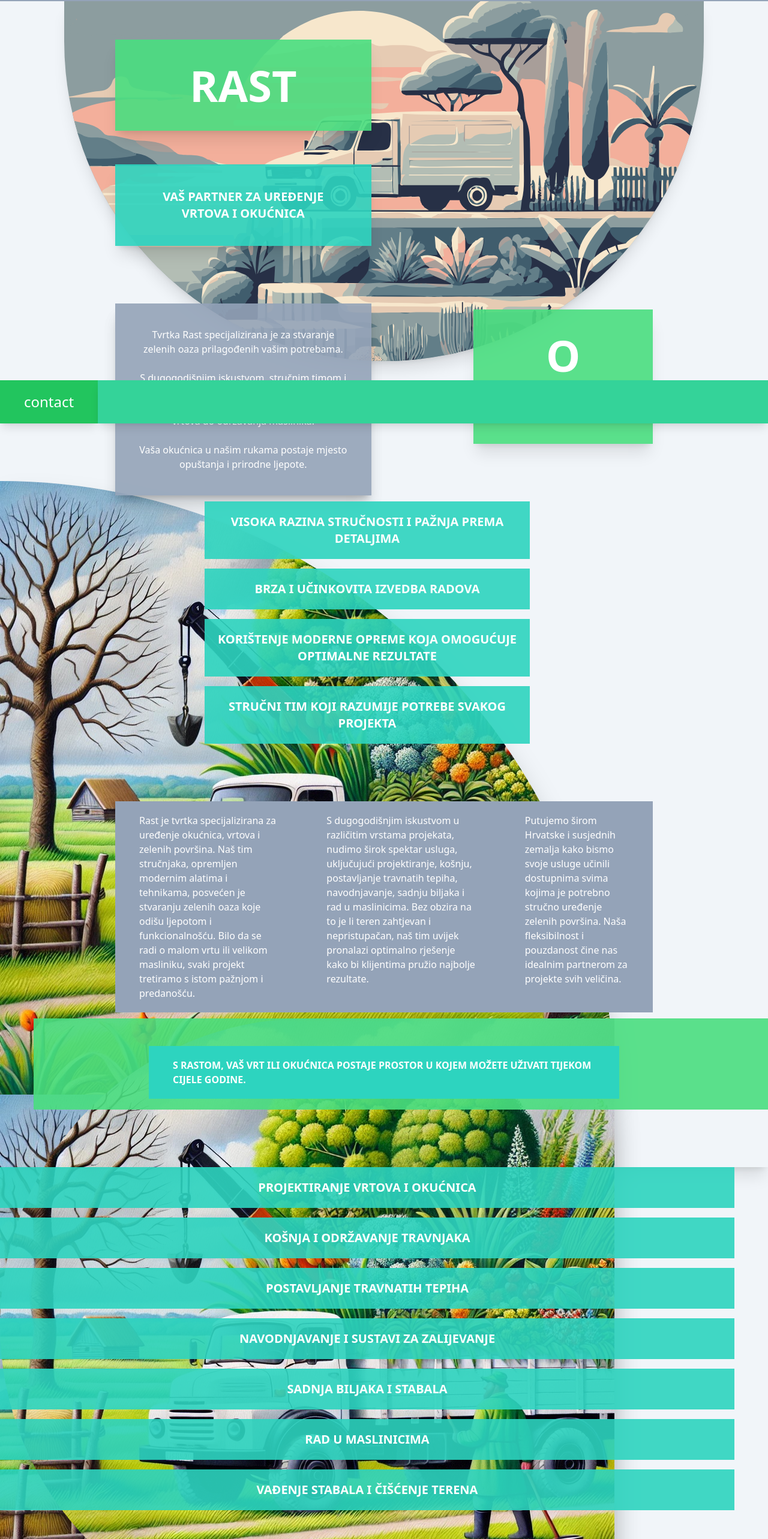
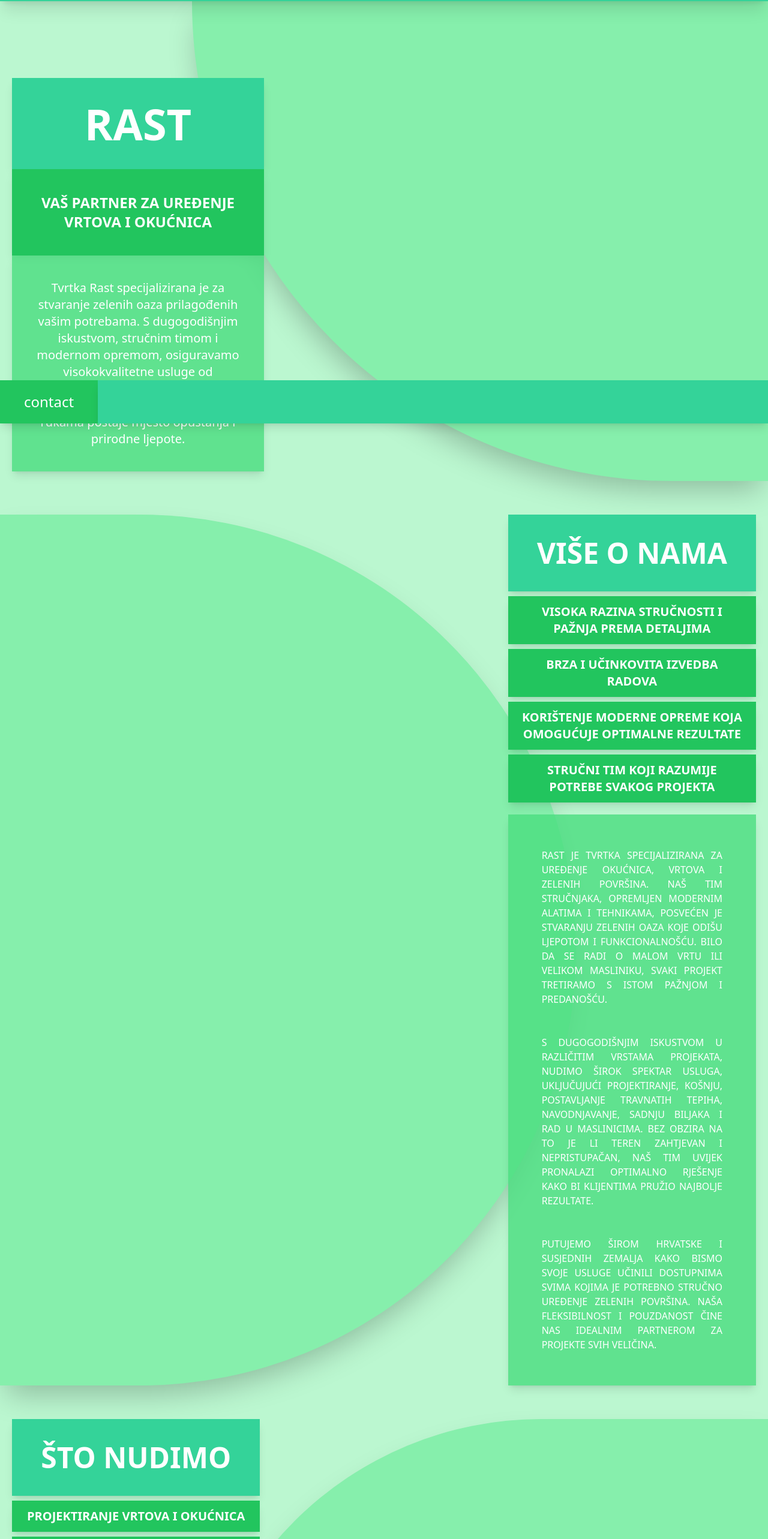
Before and after one commit to F00sh/rast, a Nuxt app: page / in a window 1280 px wide. Shown: the part 94-2660 px from the top of the page at 60% size. Built offline with nearby package versions, Linux system fonts and the light colour scheme.

Commit message:
posloženo kao

```diff
--- a/components/About.vue
+++ b/components/About.vue
@@ -1,138 +1,102 @@
 <template>
-  <div class="w-full h-screen relative">
-    <div class="absolute -z-10 flex flex-col">
-        <div class="">
-            <img src="/img/about_img.jpg" alt="about" class="w-full h-1/2 object-cover rounded-tr-full shadow-2xl">
-            <img src="/img/about_img.jpg" alt="about2" class="w-full h-1/2 object-cover shadow-2xl">
-            <img src="/img/about_img.jpg" alt="about3" class="w-full h-1/2 object-cover rounded-bl-full shadow-2xl">
-        </div>
-    </div>
+    <div class="relative
 
-    <div class="flex flex-col
-                items-center
-                justify-center
-                w-full h-screen
+                mb-32 lg:mb-14
+                text-white
+                top-0
+                w-full h-full
+                flex flex-col
+                items-start
+                justify-start">
 
-                lg:px-48
-                relative">
+      <div class="absolute
+                  -z-10
+                  bg-green-300
+                  w-full lg:w-3/4 h-full
+                  rounded-r-full
+                  shadow-2xl">
+      </div>
 
-        <div class="w-full h-max
+      <div class="w-full h-full
+                  px-5
+                  flex flex-col
+                  items-center
+                  justify-center">
+
+        <div class="w-full h-2/3
                     flex flex-col
-                    right-0
-                    justify-center
-                    items-center lg:items-end
-                    pb-24 pl-14 lg:pl-0">
+                    items-end
+                    justify-start">
 
-            <h1 class=" bg-green-400
+          <div class="bg-emerald-400
+                      w-8/12 lg:w-4/12
+                      text-center
+                      py-10 px-10 mb-2
+                      shadow-lg">
 
-                        bg-opacity-90
-                        w-full lg:w-1/3
-                        text-7xl
-                        uppercase
-                        font-black
-                        text-white
-                        text-center
-                        py-10
-                        shadow-xl">
+            <h1 class="text-5xl
+                       uppercase
+                       font-black">
+              više o nama
+            </h1>
+          </div>
+          <div class="bg-green-500
+                      w-8/12 lg:w-4/12
+                      text-center
+                      py-3 px-5 mb-2
+                      shadow-lg">
 
-                  o nama
-            </h1>
-        </div>
-        <div class="w-full h-max lg:w-2/3
-                    flex flex-col
-                    justify-center
-                    items-center lg:justify-end
-
-                    pb-24 pr-14">
-
-            <h2 class="bg-teal-400
-                       bg-opacity-90
-                       w-full
-                       text-xl
-                       uppercase
-                       font-bold
-                       text-white
-                       text-center
-                       py-5 px-5
-                       mb-4">
-
+            <h2 class="text-xl uppercase font-semibold">
                 Visoka razina stručnosti i pažnja prema detaljima
             </h2>
-            <h2 class="bg-teal-400
-                       bg-opacity-90
-                       w-full
-                       text-xl
-                       uppercase
-                       font-bold
-                       text-white
-                       text-center
-                       py-5 px-5
-                       mb-4">
+          </div>
+          <div class="bg-green-500
+                      w-8/12 lg:w-4/12
+                      text-center
+                      py-3 px-5 mb-2
+                      shadow-lg">
 
+            <h2 class="text-xl uppercase font-semibold">
                 Brza i učinkovita izvedba radova
             </h2>
-            <h2 class="bg-teal-400
-                       bg-opacity-90
-                       w-full
-                       text-xl
-                       uppercase
-                       font-bold
-                       text-white
-                       text-center
-                       py-5 px-5
-                       mb-4">
+          </div>
+          <div class="bg-green-500
+                      w-8/12 lg:w-4/12
+                      text-center
+                      py-3 px-5 mb-2
+                      shadow-lg">
 
+            <h2 class="text-xl uppercase font-semibold">
                 Korištenje moderne opreme koja omogućuje optimalne rezultate
             </h2>
-            <h2 class="bg-teal-400
-                       bg-opacity-90
-                       w-full
-                       text-xl
-                       uppercase
-                       font-bold
-                       text-white
-                       text-center
-                       py-5 px-5">
+          </div>
+          <div class="bg-green-500
+                      w-8/12 lg:w-4/12
+                      text-center
+                      py-3 px-5 mb-5
+                      shadow-lg">
 
+            <h2 class="text-xl uppercase font-semibold">
                 Stručni tim koji razumije potrebe svakog projekta
             </h2>
+          </div>
+          <div class="bg-green-400
+                      bg-opacity-80
+                      w-full lg:w-4/12
+                      text-justify
+                      py-14 px-14
+                      shadow-lg">
+
+            <h3 class="text-md uppercase font-light">
+                Rast je tvrtka specijalizirana za uređenje okućnica, vrtova i zelenih površina. Naš tim stručnjaka, opremljen modernim alatima i tehnikama, posvećen je stvaranju zelenih oaza koje odišu ljepotom i funkcionalnošću. Bilo da se radi o malom vrtu ili velikom masliniku, svaki projekt tretiramo s istom pažnjom i predanošću.
+                <br/><br/><br/>
+                S dugogodišnjim iskustvom u različitim vrstama projekata, nudimo širok spektar usluga, uključujući projektiranje, košnju, postavljanje travnatih tepiha, navodnjavanje, sadnju biljaka i rad u maslinicima. Bez obzira na to je li teren zahtjevan i nepristupačan, naš tim uvijek pronalazi optimalno rješenje kako bi klijentima pružio najbolje rezultate.
+                <br/><br/><br/>
+                Putujemo širom Hrvatske i susjednih zemalja kako bismo svoje usluge učinili dostupnima svima kojima je potrebno stručno uređenje zelenih površina. Naša fleksibilnost i pouzdanost čine nas idealnim partnerom za projekte svih veličina.
+            </h3>
+          </div>
         </div>
-        <div class="flex
-                    flex-col
-                    lg:flex-row
-                    ">
 
-            <h2 class="text-md
-                       text-white
-                       bg-slate-400
-                       py-5 px-10
-                       mb-14">
-                Rast je tvrtka specijalizirana za uređenje okućnica, vrtova i zelenih površina. Naš tim stručnjaka, opremljen modernim alatima i tehnikama, posvećen je stvaranju zelenih oaza koje odišu ljepotom i funkcionalnošću. Bilo da se radi o malom vrtu ili velikom masliniku, svaki projekt tretiramo s istom pažnjom i predanošću.
-            </h2>
-            <h2 class="text-md
-                       text-white
-                       bg-slate-400
-                       py-5 px-10
-                       mb-14">
-                S dugogodišnjim iskustvom u različitim vrstama projekata, nudimo širok spektar usluga, uključujući projektiranje, košnju, postavljanje travnatih tepiha, navodnjavanje, sadnju biljaka i rad u maslinicima. Bez obzira na to je li teren zahtjevan i nepristupačan, naš tim uvijek pronalazi optimalno rješenje kako bi klijentima pružio najbolje rezultate.
-            </h2>
-            <h2 class="text-md
-                       text-white
-                       bg-slate-400
-                       py-5 px-10
-                       mb-14">
-                Putujemo širom Hrvatske i susjednih zemalja kako bismo svoje usluge učinili dostupnima svima kojima je potrebno stručno uređenje zelenih površina. Naša fleksibilnost i pouzdanost čine nas idealnim partnerom za projekte svih veličina.
-            </h2>
-        </div>
-        <div class="text-white
-                    uppercase
-                    font-bold
-                    px-14 pb-14">
-            <h3 class="bg-teal-400
-                        py-5 px-10">
-                S Rastom, vaš vrt ili okućnica postaje prostor u kojem možete uživati tijekom cijele godine.
-            </h3>
-        </div>
+      </div>
     </div>
-  </div>
-</template>
+  </template>
--- a/components/Header.vue
+++ b/components/Header.vue
@@ -1,90 +1,69 @@
 <template>
-  <div class="relative
-              -z-50
-              w-full
-              h-screen
-              flex
+  <div class="text-white
+              relative
+              top-0
+              mb-32 lg:mb-14
+              w-full h-screen
+              flex flex-col
+              items-center
+              justify-start">
+
+    <div class="absolute
+                -z-10
+                bg-green-300
+                right-0
+                w-full lg:w-3/4 h-2/3 lg:h-full
+                rounded-bl-full
+                shadow-2xl">
+    </div>
+
+    <div class="w-full h-full
+                pl-5
+                flex flex-col
+                items-center
+                justify-start
+                pt-32">
+
+      <div class="w-full h-2/3
+                  flex flex-col
                   items-start
-              lg:justify-center">
+                  justify-start">
 
-    <img src="/img/header_img.svg" alt="header" class="absolute
-                                                       w-full h-3/4 lg:w-10/12
-                                                       object-cover
-                                                       rounded-bl-full lg:rounded-b-full
-                                                       shadow-xl">
+        <div class="bg-emerald-400
+                    w-8/12 lg:w-4/12
+                    text-center
+                    py-10 mb-0
+                    shadow-lg">
 
-  </div>
-  <div class="absolute
-              top-40 lg:top-50
-              bg-opacity-80
-              w-full lg:w-1/3
-              h-full
-              flex-col
-              justify-start
-              items-center
-              px-14 lg:px-0 lg:mx-48">
-
-    <div class="
-                w-full
-                h-max
-                flex flex-col
-                justify-center
-                items-center
-                pb-14">
-
-      <h1 class="bg-green-400
-                  bg-opacity-90
-                  w-full
-                  text-7xl
+          <h1 class="text-7xl
                      uppercase
-                  font-black
-                  text-white
-                  text-center
-                  py-10
-                  shadow-xl">
-
+                     font-black">
             rast
           </h1>
         </div>
-    <div class="
-                w-full h-max
-                flex flex-col
-                justify-center
-                items-center
-                pb-24">
-
-      <h2 class="bg-teal-400
-                  bg-opacity-90
-                  w-full
-                  text-xl
-                  uppercase
-                  font-bold
-                  text-white
+        <div class="bg-green-500
+                    w-8/12 lg:w-4/12
                     text-center
                     py-10 px-10
-                  shadow-xl">
+                    shadow-lg">
 
+          <h2 class="text-2xl uppercase font-semibold">
             Vaš partner za uređenje vrtova i okućnica
           </h2>
         </div>
-    <div class="
-                w-full h-max
-                flex flex-col
-                justify-center
-                items-center
-                shadow-xl">
-
-      <h3 class="bg-slate-400
-                  bg-opacity-90
-                  w-full
-                  text-md
-                  font-medium
-                  text-white
+        <div class="bg-green-400
+                    bg-opacity-80
+                    w-8/12 lg:w-4/12 h-max
                     text-center
                     py-10 px-10
-                  shadow-xl">
-        Tvrtka Rast specijalizirana je za stvaranje zelenih oaza prilagođenih vašim potrebama.<br/><br/> S dugogodišnjim iskustvom, stručnim timom i modernom opremom, osiguravamo visokokvalitetne usluge od projektiranja vrtova do održavanja maslinika.<br/><br/> Vaša okućnica u našim rukama postaje mjesto opuštanja i prirodne ljepote.
+                    shadow-lg">
+
+          <h3 class="text-xl font-light">
+            Tvrtka Rast specijalizirana je za stvaranje zelenih oaza prilagođenih vašim potrebama. S dugogodišnjim iskustvom, stručnim timom i modernom opremom, osiguravamo visokokvalitetne usluge od projektiranja vrtova do održavanja maslinika. Vaša okućnica u našim rukama postaje mjesto opuštanja i prirodne ljepote.
           </h3>
         </div>
       </div>
+
+    </div>
+  </div>
 </template>
--- a/components/Services.vue
+++ b/components/Services.vue
@@ -1,127 +1,131 @@
 <template>
-  <div class="w-full min-h-screen pt-24">
-    <div class="-z-10 absolute flex flex-col">
-        <img src="/img/about_img.jpg" alt="services" class="w-full h-1/2 object-cover rounded-l-full shadow-2xl">
+  <div class="relative
+
+              mb-32
+              text-white
+              top-0
+              w-full h-full
+              flex flex-col
+              items-start
+              justify-start">
+
+    <div class="absolute
+                right-0
+                -z-10
+                bg-green-300
+                w-full lg:w-3/4 h-full
+                rounded-l-full
+                shadow-2xl">
     </div>
-    <div class="w-full
-                h-max
+
+    <div class="w-full h-full
+                px-5
                 flex flex-col
-                justify-center
                 items-center
-                shadow-xl
-                pb-24 pl-14">
+                justify-center">
 
-            <h1 class="bg-green-400
-                  bg-opacity-90
-                  w-full
-                  text-7xl
+      <div class="w-full h-2/3
+                  flex flex-col
+                  items-start
+                  justify-start">
+
+        <div class="bg-emerald-400
+                    w-8/12 lg:w-4/12
+                    text-center
+                    py-10 px-10 mb-2
+                    shadow-lg">
+
+          <h1 class="text-5xl
                      uppercase
-                  font-black
-                  text-white
-                  text-center
-                  py-10">
-            usluge
-
+                     font-black">
+            što nudimo
           </h1>
         </div>
-    <div class="w-full h-max
-                    flex flex-col
-                    justify-center
-                    items-center
-                    shadow-xl
-                    pb-24 pr-14">
+        <div class="bg-green-500
+                    w-8/12 lg:w-4/12
+                    text-center
+                    py-3 px-5 mb-2
+                    shadow-lg">
 
-            <h2 class="bg-teal-400
-                       bg-opacity-90
-                       w-full
-                       text-xl
-                       uppercase
-                       font-bold
-                       text-white
-                       text-center
-                       py-5 px-5
-                       mb-4">
-
+          <h2 class="text-xl uppercase font-semibold">
             Projektiranje vrtova i okućnica
           </h2>
-            <h2 class="bg-teal-400
-                       bg-opacity-90
-                       w-full
-                       text-xl
-                       uppercase
-                       font-bold
-                       text-white
+        </div>
+        <div class="bg-green-500
+                    w-8/12 lg:w-4/12
                     text-center
-                       py-5 px-5
-                       mb-4">
+                    py-3 px-5 mb-2
+                    shadow-lg">
 
+          <h2 class="text-xl uppercase font-semibold">
             Košnja i održavanje travnjaka
           </h2>
-            <h2 class="bg-teal-400
-                       bg-opacity-90
-                       w-full
-                       text-xl
-                       uppercase
-                       font-bold
-                       text-white
+        </div>
+        <div class="bg-green-500
+                    w-8/12 lg:w-4/12
                     text-center
-                       py-5 px-5
-                       mb-4">
+                    py-3 px-5 mb-2
+                    shadow-lg">
 
+          <h2 class="text-xl uppercase font-semibold">
             Postavljanje travnatih tepiha
           </h2>
-            <h2 class="bg-teal-400
-                       bg-opacity-90
-                       w-full
-                       text-xl
-                       uppercase
-                       font-bold
-                       text-white
+        </div>
+        <div class="bg-green-500
+                    w-8/12 lg:w-4/12
                     text-center
-                       py-5 px-5
-                       mb-4">
+                    py-3 px-5 mb-2
+                    shadow-lg">
 
+          <h2 class="text-xl uppercase font-semibold">
             Navodnjavanje i sustavi za zalijevanje
           </h2>
-            <h2 class="bg-teal-400
-                       bg-opacity-90
-                       w-full
-                       text-xl
-                       uppercase
-                       font-bold
-                       text-white
+        </div>
+        <div class="bg-green-500
+                    w-8/12 lg:w-4/12
                     text-center
-                       py-5 px-5
-                       mb-4">
+                    py-3 px-5 mb-2
+                    shadow-lg">
 
+          <h2 class="text-xl uppercase font-semibold">
             Sadnja biljaka i stabala
           </h2>
-            <h2 class="bg-teal-400
-                       bg-opacity-90
-                       w-full
-                       text-xl
-                       uppercase
-                       font-bold
-                       text-white
+        </div>
+        <div class="bg-green-500
+                    w-8/12 lg:w-4/12
                     text-center
-                       py-5 px-5
-                       mb-4">
+                    py-3 px-5 mb-2
+                    shadow-lg">
 
+          <h2 class="text-xl uppercase font-semibold">
             Rad u maslinicima
           </h2>
-            <h2 class="bg-teal-400
-                       bg-opacity-90
-                       w-full
-                       text-xl
-                       uppercase
-                       font-bold
-                       text-white
+        </div>
+        <div class="bg-green-500
+                    w-8/12 lg:w-4/12
                     text-center
-                       py-5 px-5
-                       mb-4">
+                    py-3 px-5 mb-5
+                    shadow-lg">
 
+          <h2 class="text-xl uppercase font-semibold">
             Vađenje stabala i čišćenje terena
           </h2>
         </div>
+        <div class="bg-green-400
+                    bg-opacity-80
+                    w-full lg:w-4/12
+                    text-justify
+                    py-14 px-14
+                    shadow-lg">
+
+          <h3 class="text-md uppercase font-light">
+            U tvrtki Rast ponosimo se pružanjem širokog spektra usluga za uređenje i održavanje vaših zelenih površina. Naš tim stručnjaka koristi modernu opremu i tehnike kako bi svaki projekt ispunio vaša očekivanja i stvorio prostor koji odiše ljepotom i funkcionalnošću. U nastavku donosimo pregled naših ključnih usluga:
+            <br/><br/><br/>
+            S našim stručnim timom i prilagođenim rješenjima, vaš vanjski prostor može postati oaza opuštanja i ljepote. Javite nam se kako bismo zajedno stvorili zelenu površinu iz vaših snova!
+          </h3>
+        </div>
+      </div>
+
+    </div>
   </div>
 </template>
--- a/pages/index.vue
+++ b/pages/index.vue
@@ -1,5 +1,5 @@
 <template>
-    <div class="-z-20 w-full h-full flex-1 flex-col bg-slate-100">
+    <div class="-z-20 w-full h-full flex-1 flex-col bg-green-200">
         <Header />
         <About />
         <Services />
```
Also changed, not shown: components/Gallery.vue (+5 -3 lines), components/Navbar.vue (+6 -6 lines). Lines whose indentation alone changed are shown as unchanged.
